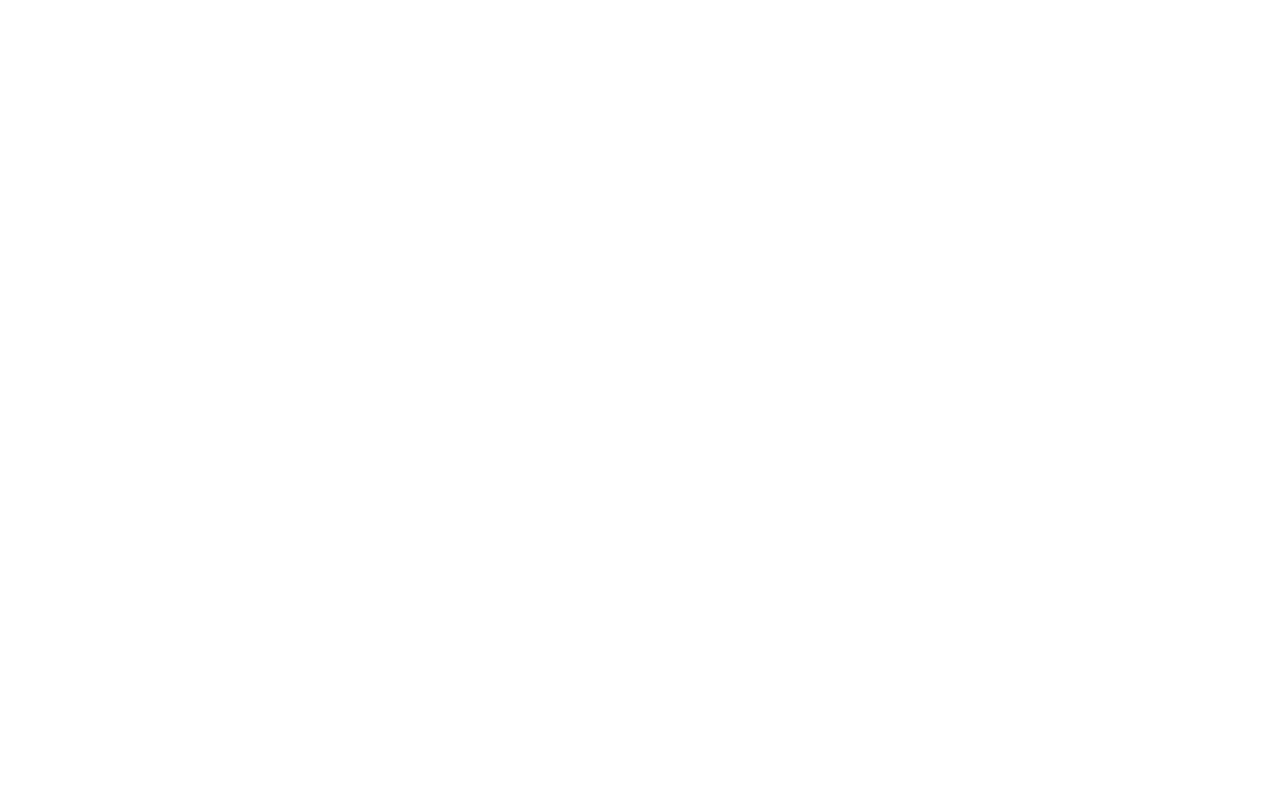
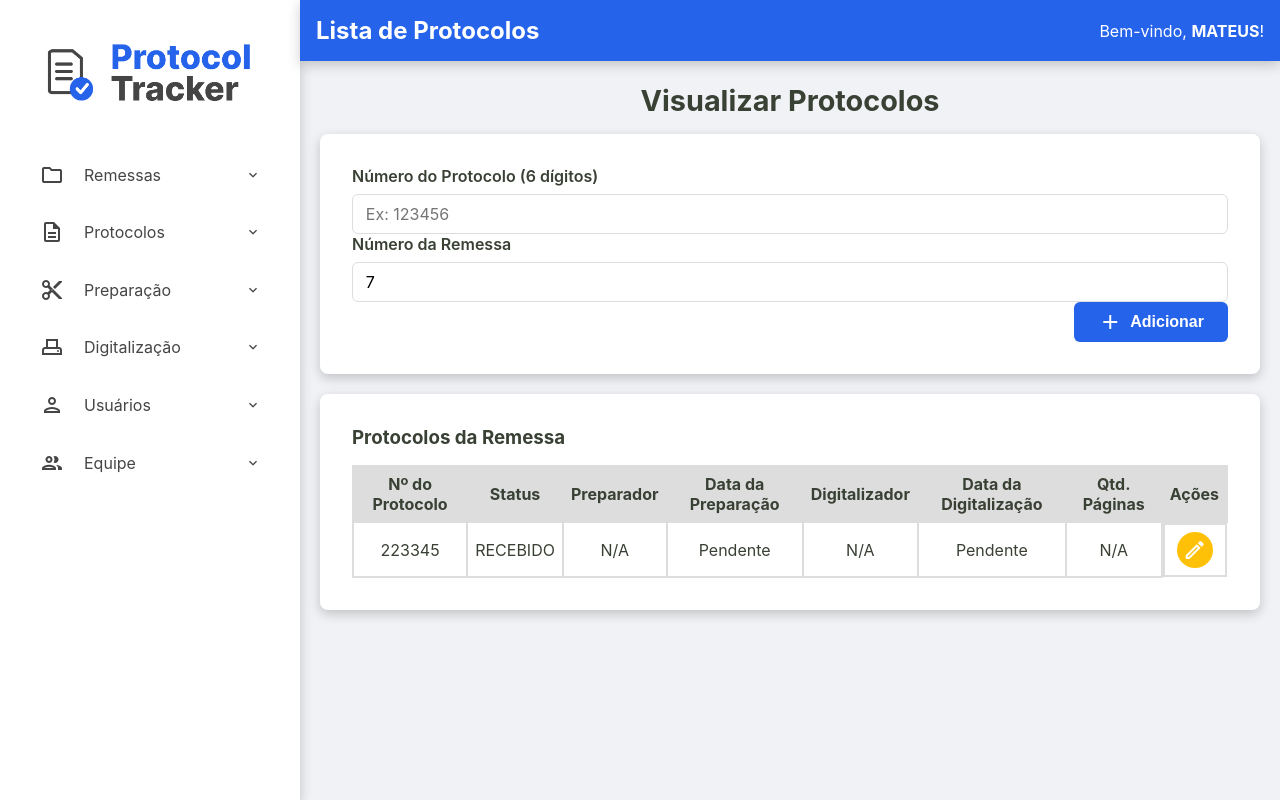
Before and after one commit to mateusgui/protocol-tracker-v2, a PHP site: page /admin/remessas/protocolos?id=c62659b6-44cd-419f-b0b3-21374d2135ff in a window 1280 px wide. Before the commit the page is empty. Run offline with PHP 8.4, Linux system fonts and the light colour scheme; the visitor is signed in with stand-in values (Sample User, id 1); data comes from the database, SQL or seed files in the repository; both versions use the stored data as it was after the commit; some libraries are stand-ins or nearby versions.

Commit message:
CADASTRANDO PROTOCOLOS

```diff
--- a/public/index.php
+++ b/public/index.php
@@ -175,9 +175,9 @@ try {
 
         case '/admin/remessas/protocolos':
             if($method === 'GET'){
-                //RemessaController->exibirProtocolos();
+                $remessaController->exibirProtocolos();
             } else if($method === 'POST'){
-                //RemessaController->novoProtocolo();
+                $remessaController->novoProtocolo();
             }
             break;
 
--- a/src/Controller/Admin/RemessaController.php
+++ b/src/Controller/Admin/RemessaController.php
@@ -57,11 +57,13 @@ class RemessaController
             $data_recebimento = $_POST['data_recebimento'] ?? '';
             $observacoes = $_POST['observacoes'] ?? null;
 
-            $this->remessaService->novaRemessa($usuario_logado, $data_recebimento, $observacoes);
+            $novaRemessa = $this->remessaService->novaRemessa($usuario_logado, $data_recebimento, $observacoes);
+            $idNovaRemessa = $novaRemessa->getId();
+            $urlRedirecionamento = "/admin/remessas/protocolos?id=" . $idNovaRemessa;
 
             $_SESSION['mensagem_sucesso'] = "Remessa criada com sucesso!";
 
-            header('Location: /admin/remessas/protocolos');
+            header('Location: ' . $urlRedirecionamento);
             exit();
 
         } catch (Exception $e) {
@@ -127,15 +129,45 @@ class RemessaController
     }
 
     //GET
-    public function exibirProtocolos()
+    public function exibirProtocolos(?string $erro = null)
     {
+        try {
+            $id_remessa = $_GET['id'] ?? '';
+            $remessa = $this->remessaRepository->findById($id_remessa);
 
+            $listaProtocolos = $this->protocoloRepository->findByRemessa($id_remessa);
+
+            $titulo_da_pagina = "Lista de Protocolos";
+            $usuario_logado = $this->usuario_logado;
+            $permissao = $this->permissao;
+
+            require __DIR__ . '/../../../templates/admin/visualizar-protocolos.php';
+        } catch (Exception $e) {
+            $this->exibirRemessas($e->getMessage());
+        }
     }
 
     //POST
     public function novoProtocolo()
     {
+        try {
+            //public function novoProtocolo(Usuario $usuarioLogado, string $id_remessa, string $numero_protocolo): void
+            $usuario_logado = $this->usuario_logado;
+            $id_remessa = $_POST['id_remessa'] ?? '';
+            $numero_protocolo = $_POST['numero_protocolo'] ?? '';
 
+            $this->protocoloService->novoProtocolo($usuario_logado, $id_remessa, $numero_protocolo);
+            $this->remessaRepository->adicionaProtocolo($id_remessa);
+
+            $_SESSION['mensagem_sucesso'] = "Protocolo criado com sucesso!";
+
+            $urlRedirecionamento = "/admin/remessas/protocolos?id=" . $id_remessa;
+
+            header('Location: ' . $urlRedirecionamento);
+            exit();
+        } catch (Exception $e) {
+            $this->exibirProtocolos($e->getMessage());
+        }
     }
 
     //GET
--- a/src/Interfaces/ProtocoloRepositoryInterface.php
+++ b/src/Interfaces/ProtocoloRepositoryInterface.php
@@ -7,6 +7,7 @@ use Mateus\ProtocolTrackerV2\Model\Protocolo;
 interface ProtocoloRepositoryInterface
 {
     public function all(): array;
+    public function findByRemessa(string $id_remessa): array;
     public function findById(string $id): ?Protocolo;
     public function findByNumber(string $numero_protocolo): ?Protocolo;
     public function add(Protocolo $protocolo): void;
--- a/src/Repository/ProtocoloRepository.php
+++ b/src/Repository/ProtocoloRepository.php
@@ -20,6 +20,18 @@ class ProtocoloRepository implements ProtocoloRepositoryInterface
     {
         $sqlQuery = "SELECT * FROM protocolos;";
         $stmt = $this->connection->query($sqlQuery);
+
+        return $this->hidrataLista($stmt);
+    }
+
+    public function findByRemessa(string $id_remessa): array
+    {
+        $sqlQuery = "SELECT * FROM protocolos WHERE id_remessa = :id_remessa;";
+
+        $stmt = $this->connection->prepare($sqlQuery);
+        $stmt->bindValue(':id_remessa', $id_remessa);
+
+        $stmt->execute();
 
         return $this->hidrataLista($stmt);
     }
--- a/src/Service/RemessaService.php
+++ b/src/Service/RemessaService.php
@@ -17,7 +17,7 @@ class RemessaService
         private UsuarioRepositoryInterface $usuarioRepository
     ) {}
 
-    public function novaRemessa(Usuario $usuarioLogado, string $data_recebimento, ?string $observacoes): void
+    public function novaRemessa(Usuario $usuarioLogado, string $data_recebimento, ?string $observacoes): Remessa
     {
         if($usuarioLogado->getPermissao() !== 'administrador') {
             throw new Exception("Apenas administradores podem criar novas remessas.");
@@ -43,6 +43,8 @@ class RemessaService
         );
 
         $this->remessaRepository->add($remessa);
+
+        return $remessa;
     }
 
     public function atualizarRemessa(Usuario $usuarioLogado, string $data_recebimento, ?string $data_entrega, string $status, ?string $observacoes, string $id): void
--- /dev/null
+++ b/templates/admin/visualizar-protocolos.php
@@ -0,0 +1,83 @@
+<?php require __DIR__ . '/../components/_header.php'; ?>
+
+<h2>Visualizar Protocolos</h2>
+
+<?php if (isset($erro) && $erro): ?>
+    <div class="error-message">
+        <strong>Erro:</strong> <?= htmlspecialchars($erro) ?>
+    </div>
+<?php endif; ?>
+
+<div class="container-principal-busca">
+
+    <form action="/admin/remessas/protocolos" method="post" class="busca-form-container">
+
+        <input type="hidden" name="id_remessa" value="<?= htmlspecialchars($id_remessa) ?>">
+
+        <div class="form-group">
+            <label for="numero_protocolo">Número do Protocolo (6 dígitos)</label>
+            <input type="text" id="numero_protocolo" name="numero_protocolo" required maxlength="6" pattern="\d{6}"placeholder="Ex: 123456">
+
+            <label for="numero_remessa">Número da Remessa</label>
+            <input type="text" id="numero_remessa" readonly  name="numero_remessa" value="<?= htmlspecialchars($remessa->getNumeroRemessa()) ?>">
+        </div>
+
+        <div class="form-actions">
+            <button type="submit">
+                <span class="material-icons-outlined">add</span> Adicionar
+            </button>
+        </div>
+    </form>
+
+<section class="listagem-container">
+    <h3>Protocolos da Remessa</h3>
+
+    <table id="tabela-protocolos-remessa" class="protocolos-table datatable-js">
+        <thead>
+            <tr>
+                <th>Nº do Protocolo</th>
+                <th>Status</th>
+                <th>Preparador</th>
+                <th>Data da Preparação</th>
+                <th>Digitalizador</th>
+                <th>Data da Digitalização</th>
+                <th>Qtd. Páginas</th>
+                <th class="acoes-header">Ações</th>
+            </tr>
+        </thead>
+        <tbody>
+            <?php foreach ($listaProtocolos as $protocolo): ?>
+                <tr>
+                    <td><?= htmlspecialchars($protocolo->getNumeroProtocolo()) ?></td>
+                    <td><?= htmlspecialchars($protocolo->getStatus()) ?></td>
+                    <td>
+                        <?php
+                            // Lógica para buscar o nome do preparador
+                            // (Esta parte exigiria que o Controller buscasse e passasse a lista de usuários)
+                            // Por enquanto, exibiremos o ID
+                            echo htmlspecialchars($protocolo->getIdPreparador() ?? 'N/A');
+                        ?>
+                    </td>
+                    <td><?= $protocolo->getDataPreparacao() ? $protocolo->getDataPreparacao()->format('d/m/Y H:i') : 'Pendente' ?></td>
+                    <td>
+                        <?php
+                            // Lógica para buscar o nome do digitalizador
+                            echo htmlspecialchars($protocolo->getIdDigitalizador() ?? 'N/A');
+                        ?>
+                    </td>
+                    <td><?= $protocolo->getDataDigitalizacao() ? $protocolo->getDataDigitalizacao()->format('d/m/Y H:i') : 'Pendente' ?></td>
+                    <td><?= htmlspecialchars($protocolo->getQuantidadePaginas() ?? 'N/A') ?></td>
+                    <td class="acoes-cell">
+                        <a href="/admin/protocolos/editar?id=<?= htmlspecialchars($protocolo->getId()) ?>" class="btn-acao btn-editar" title="Editar Protocolo">
+                            <span class="material-icons-outlined">edit</span>
+                        </a>
+                    </td>
+                </tr>
+            <?php endforeach; ?>
+        </tbody>
+    </table>
+</section>
+
+</div>
+
+<?php require __DIR__ . '/../components/_footer.php'; ?>
--- a/templates/admin/visualizar-remessas.php
+++ b/templates/admin/visualizar-remessas.php
@@ -7,6 +7,7 @@
         <strong>Erro:</strong> <?= htmlspecialchars($erro) ?>
     </div>
 <?php endif; ?>
+
 <section class="listagem-container">
     <table id="tabela-remessas" class="protocolos-table datatable-js">
         <thead>
```
Also changed, not shown: src/Infrastructure/Persistence/banco_teste.sqlite.
